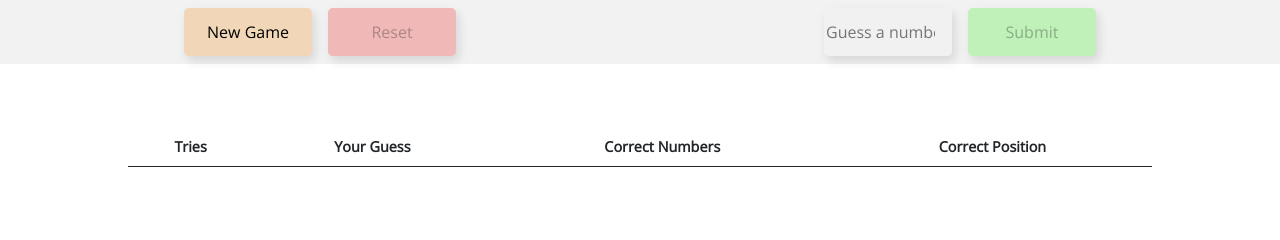
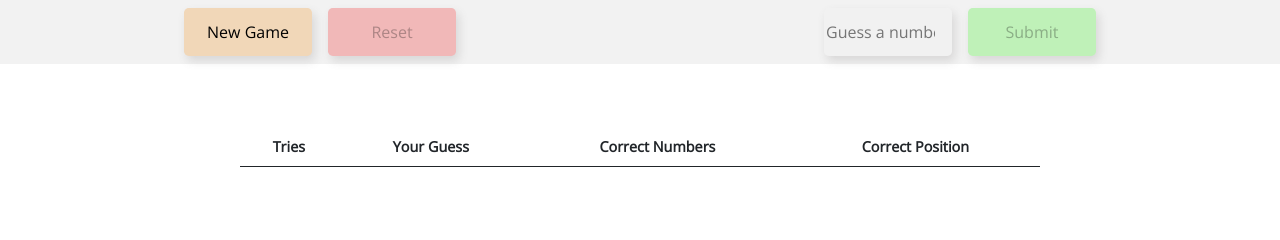
Before and after one commit to Xaviior/findTheTwoNumbers, a plain HTML site: page index.html in a window 1280 px wide. Shown: the top 240 px of the page. Drawn offline with nearby package versions, Linux system fonts and the light colour scheme.

Commit message:
table width over 739 px

```diff
--- a/index.css
+++ b/index.css
@@ -112,4 +112,11 @@ input {
     max-width: 460px;
     height: 35vh;
   }
+  .table {
+    width: 50rem;
+    margin-left: auto;
+    margin-right: auto;
+    font-size: 0.9rem;
+    text-align: center;
+  }
 }
```
